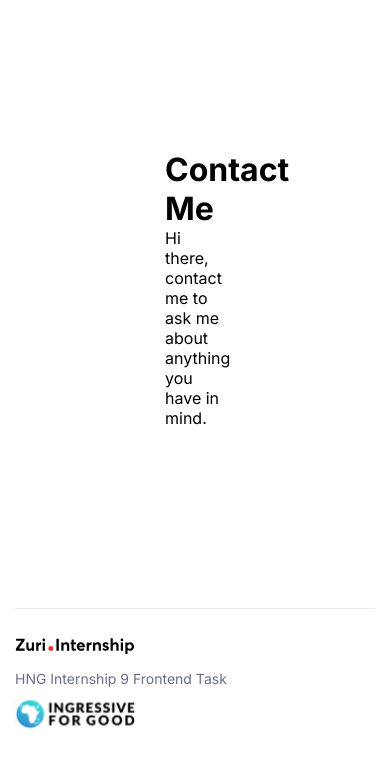
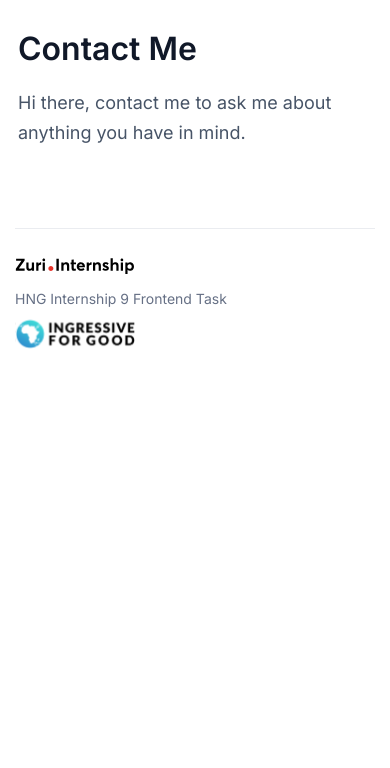
Before and after one commit to doltitol/profile-page-stage1, a React (Create React App) app: page /contact in a window 390 px wide. Shown: the top 768 px of the page. Built offline with nearby package versions, Linux system fonts and the light colour scheme.

Commit message:
style: added styles to contact header and subtext

```diff
--- a/src/index.css
+++ b/src/index.css
@@ -10,6 +10,7 @@
   --gray-300: #D0D5DD;
   --gray-400: #98A2B3;
   --gray-500: #667085;
+  --gray-600: #475467;
   --gray-900: #101828;
   --box-shadow: 0px 1px 2px rgba(16, 24, 40, 0.05);
 }
@@ -42,8 +43,25 @@ a {
 
 .contact {
   width: 100%;
-  padding: 150px;
   margin: 0 auto;
+}
+
+.contact header h1 {
+  font-family: var(--font-family);
+  font-weight: 600;
+  font-size: 36px;
+  line-height: 44px;
+  color: var(--gray-900);
+  margin-bottom: 20px;
+}
+
+.contact header p {
+  font-family: var(--font-family);
+  font-weight: 400;
+  font-size: 20px;
+  line-height: 30px;
+  color: var(--gray-600);
+  margin-bottom: 20px;
 }
 
 .twitter {
@@ -303,11 +321,15 @@ a {
 
 @media (min-width: 1440px) {
   .container {
-    max-width: 1320px;
+    min-width: 1320px;
   }
 
   .profile-section {
-    max-width: 960px;
+    min-width: 960px;
+  }
+
+  .contact {
+    padding: 200px;
   }
 }
 
@@ -319,9 +341,13 @@ a {
   .profile-section {
     max-width: 960px;
   }
+
+  .contact {
+    padding: 200px;
+  }
 }
 
-@media (min-width: 992px) and (max-width: 767px) {
+@media (min-width: 767px) and (max-width: 1999px) {
   .container {
     max-width: 960px;
   }
@@ -329,15 +355,34 @@ a {
   .profile-section {
     max-width: 960px;
   }
+
+  .contact {
+    width: 100%;
+    padding: 100px;
+  }
 }
 
-@media (min-width: 768px) and (max-width: 575px) {
+@media (min-width: 575px) and (max-width: 768px) {
   .container {
     max-width: 720px;
   }
 
   .profile-section {
     max-width: 720px;
+  }
+
+  .contact {
+    width: 100%;
+    padding: 30px 3px;
+  }
+
+  .contact header h1 {
+    font-size: 32px;
+    line-height: 38px;
+  }
+
+  .contact header p {
+    font-size: 18px;
   }
 }
 
@@ -350,4 +395,18 @@ a {
   .profile-section {
     max-width: 540px;
   }
+
+  .contact {
+    width: 100%;
+    padding: 30px 3px;
+  }
+
+  .contact header h1 {
+    font-size: 32px;
+    line-height: 38px;
+  }
+
+  .contact header p {
+    font-size: 18px;
+  }
 }
```
